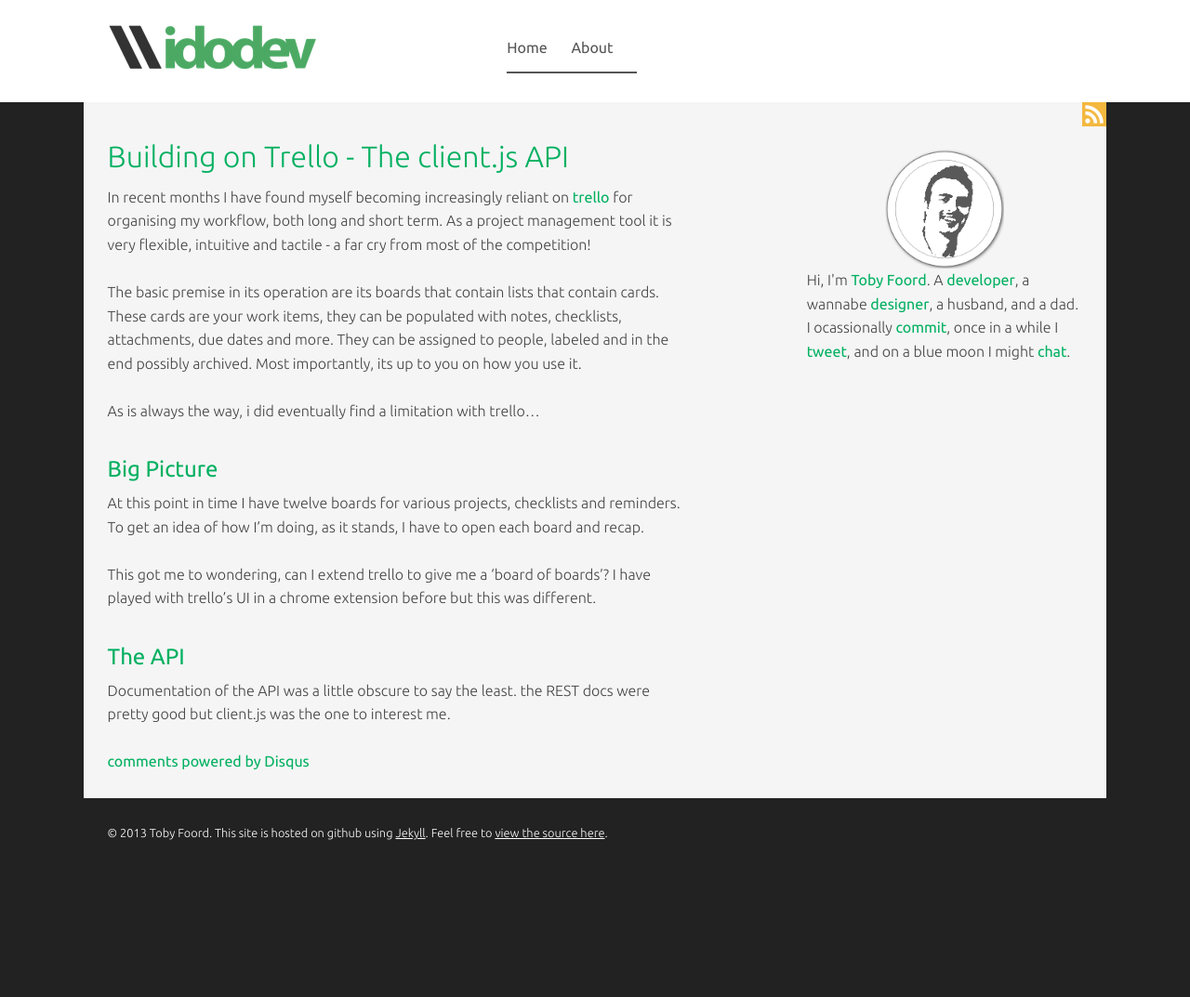
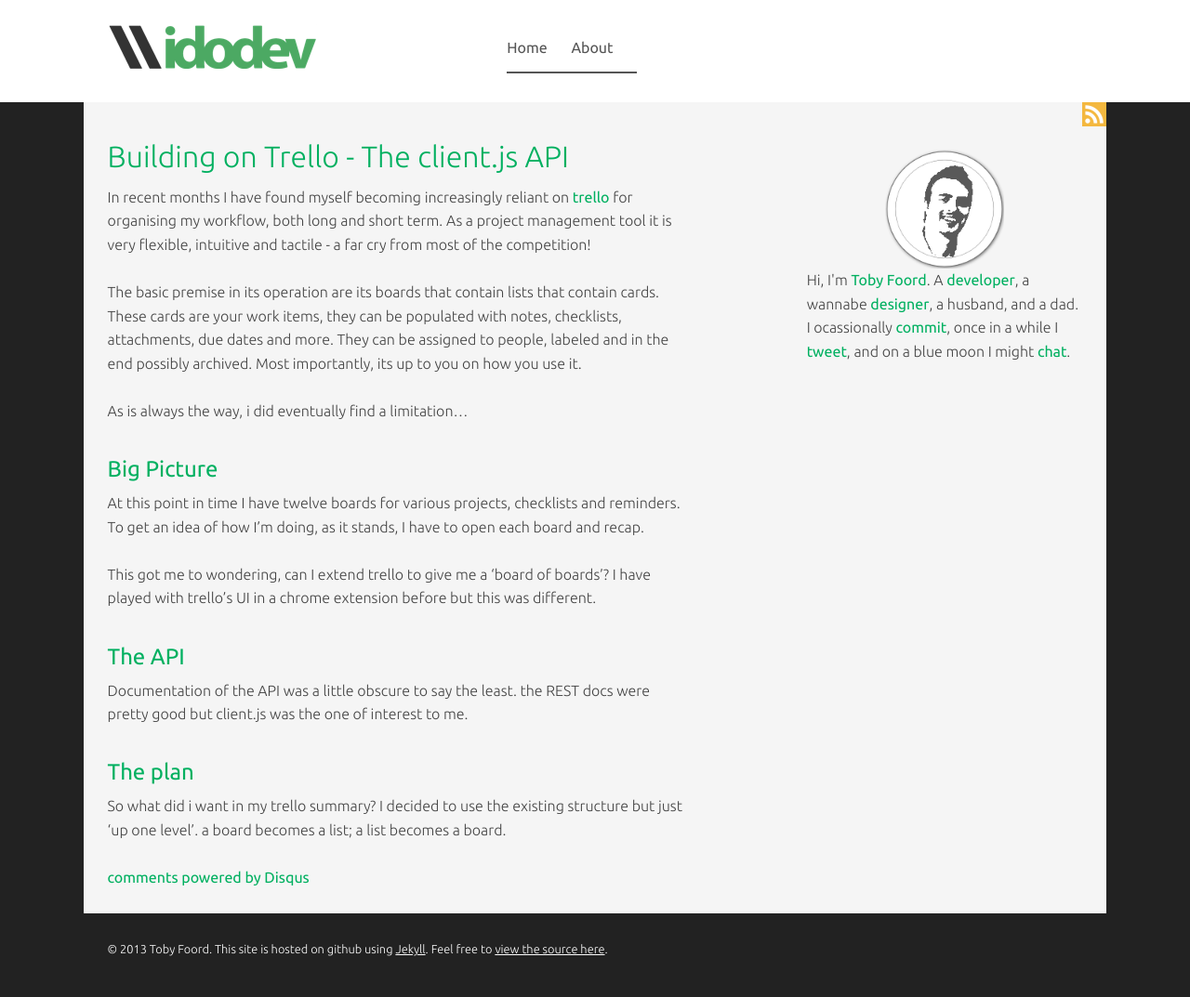
Before and after one commit to idodev/idodev.github.com, a Jekyll site: the page built from _posts/2013-06-19-building-on-trello.md, in a window 1280 px wide. Shown: the whole page at 93% size. Built offline with Jekyll 4.4.1, drawn with Linux system fonts in a browser that asks for light colours; nearby versions of some CDN libraries; Markdown is read by kramdown in place of the engine named in the settings; comment, search, counter and statistics services are not loaded; before the commit the page ends 948 px from its top, so only the background shows below that.

Commit message:
Updated 2013-06-19-building-on-trello.md

```diff
--- a/_posts/2013-06-19-building-on-trello.md
+++ b/_posts/2013-06-19-building-on-trello.md
@@ -14,7 +14,7 @@
 The basic premise in its operation are its boards that contain lists that contain cards. These cards are your work items, they can be populated with notes, checklists, attachments, due dates and more. They can be assigned to people, labeled and in the end possibly archived. Most importantly, its up to you on how you use it.
 
 
-As is always the way, i did eventually find a limitation with trello...
+As is always the way, i did eventually find a limitation...
 
 ##Big Picture
 At this point in time I have twelve boards for various projects, checklists and reminders. To get an idea of how I'm doing, as it stands, I have to open each board and recap.
@@ -22,4 +22,7 @@
 This got me to wondering, can I extend trello to give me a 'board of boards'? I have played with trello's UI in a chrome extension before but this was different.
 
 ##The API
-Documentation of the API was a little obscure to say the least. the REST docs were pretty good but client.js was the one to interest me.
+Documentation of the API was a little obscure to say the least. the REST docs were pretty good but client.js was the one of interest to me.
+
+##The plan
+So what did i want in my trello summary? I decided to use the existing structure but just 'up one level'. a board becomes a list; a list becomes a board.
```
